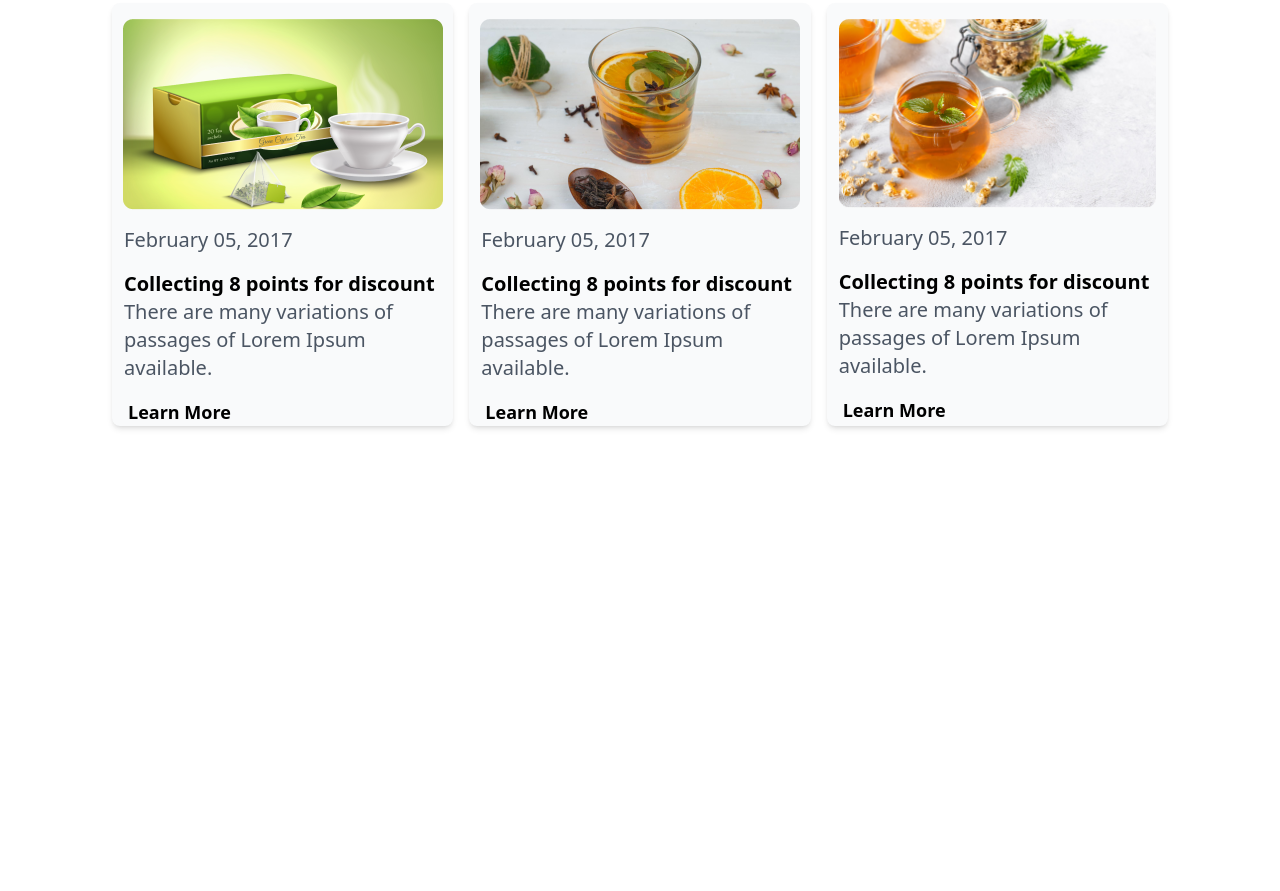
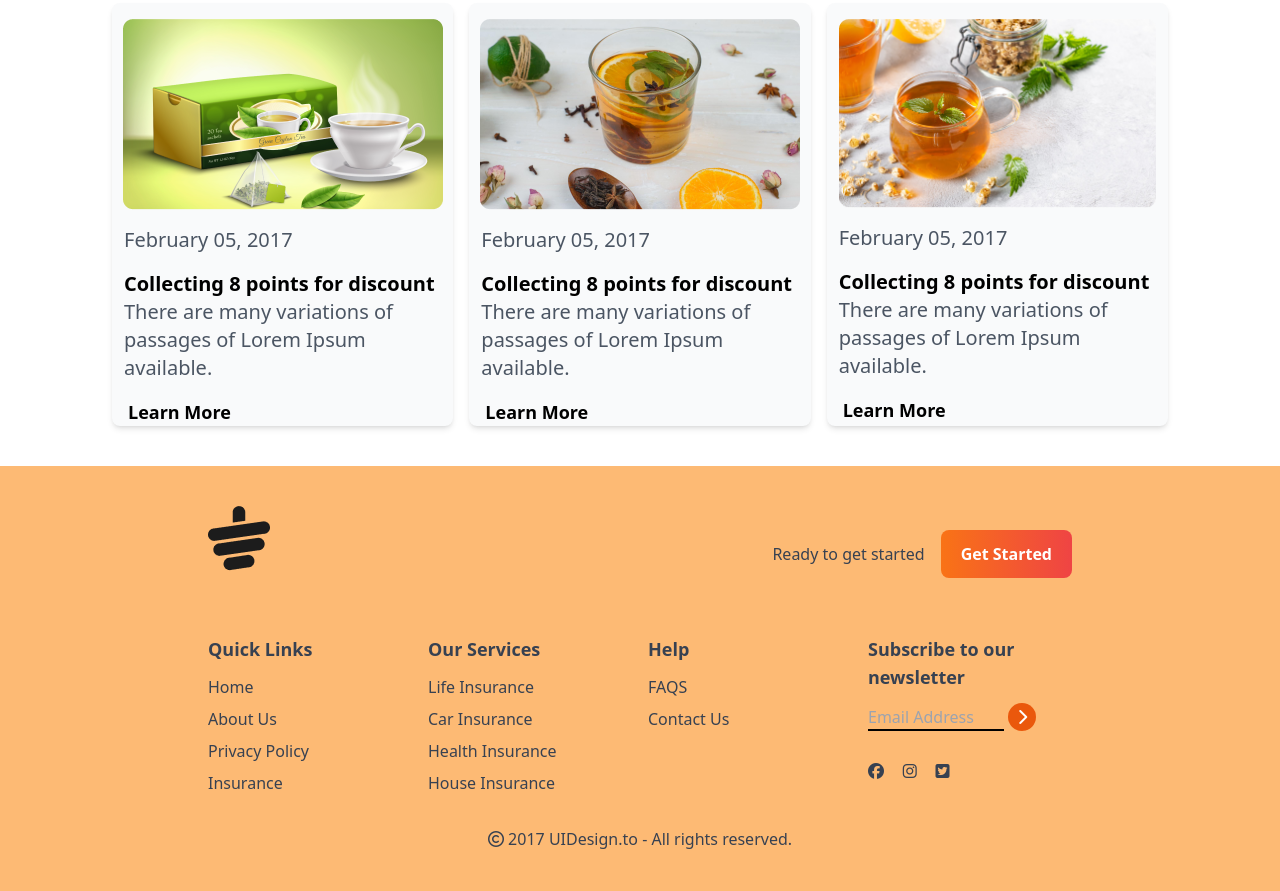
Before and after one commit to Dipok-Kumar-Ray/Tea-House, a plain HTML site: page images/index.html in a window 1280 px wide. Shown: the part 2573-3464 px from the top of the page. Before the commit the page ends 3039 px from the top, so only its background shows below. Drawn offline with nearby package versions, Linux system fonts and the light colour scheme.

Commit message:
Complete all section done

```diff
--- a/images/index.html
+++ b/images/index.html
@@ -226,5 +226,86 @@
         </div>
 
     </main>
+    <!-- footer section -->
+    <footer class="bg-orange-300 text-gray-700 py-10 px-4 md:px-16">
+        <!-- Logo -->
+            <div class="w-9/12 mx-auto">
+                <div class="mb-8  flex justify-between">
+                    <img class="mb-8" src="./cup.png" alt="">
+                    <div class="flex items-center">
+                        <h4 class="mx-4">Ready to get started</h4>
+                        <button class="bg-gradient-to-r from-orange-500 to-red-500 px-5 py-3 rounded-lg text-white font-bold">Get Started</button>
+                    </div>
+                </div>
+            <!-- Links -->
+                <div class="grid grid-cols-1 md:grid-cols-2 lg:grid-cols-4 gap-4">
+                <!-- first column -->
+                <div>
+                    <h3 class="font-semibold text-lg mb-3">Quick Links</h3>
+                    <ul class="space-y-2">
+                        <li>
+                            <a class="hover:text-orange-600" href="#">Home</a>
+                        </li>
+                        <li>
+                            <a class="hover:text-orange-600" href="#">About Us</a>
+                        </li>
+                        <li>
+                            <a class="hover:text-orange-600" href="#">Privacy Policy</a>
+                        </li>
+                        <li>
+                            <a class="hover:text-orange-600" href="#">Insurance</a>
+                        </li>
+                    </ul>
+                </div>
+                <!-- Second Column -->
+                <div>
+                    <h3 class="font-semibold text-lg mb-3">Our Services</h3>
+                    <ul class="space-y-2">
+                        <li>
+                            <a class="hover:text-orange-600" href="#">Life Insurance</a>
+                        </li>
+                        <li>
+                            <a class="hover:text-orange-600" href="#">Car Insurance</a>
+                        </li>
+                        <li>
+                            <a class="hover:text-orange-600" href="#">Health Insurance</a>
+                        </li>
+                        <li>
+                            <a class="hover:text-orange-600" href="#">House Insurance</a>
+                        </li>
+                    </ul>
+                </div>
+                <!-- Third Column -->
+                <div>
+                    <h3 class="font-semibold text-lg mb-3">Help</h3>
+                    <ul class="space-y-2">
+                        <li>
+                            <a class="hover:text-orange-600" href="#">FAQS</a>
+                        </li>
+                        <li>
+                            <a class="hover:text-orange-600" href="#">Contact Us</a>
+                        </li>
+                    </ul>
+                </div>
+                <!-- Fourth column -->
+                 <div>
+                    <h3 class="font-semibold text-lg mb-3">Subscribe to our newsletter</h3>
+                    <div class="flex flex-col space-y-2">
+                        <div>
+                            <input placeholder="Email Address" type="text" class="bg-transparent border-b-2 border-black w-4/6">
+                            <i class="fa-solid fa-chevron-right w-7 h-7 bg-orange-600 inline-flex rounded-full text-white justify-center items-center"></i>
+                            <div class="flex justify-between w-2/5 mb-2  mt-8">
+                                <i class="fa-brands fa-facebook"></i>
+                                <i class="fa-brands fa-instagram"></i>
+                                <i class="fa-brands fa-square-twitter"></i>
+                            </div>
+                        </div>
+                    </div>
+                 </div>
+            </div>
+            <div class="text-center pt-4 mt-4">
+                <p><i class="fa fa-copyright" aria-hidden="true"></i> 2017 UIDesign.to - All rights reserved.</p>
+             </div>
+    </footer>
 </body>
 </html>
```
